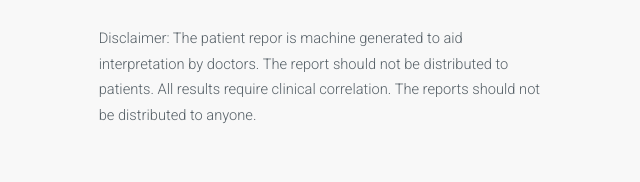
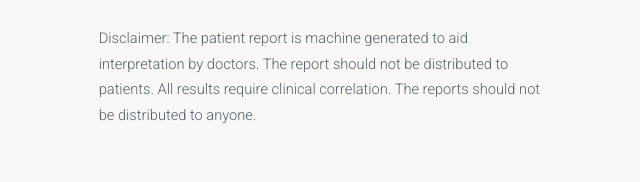
Before and after one commit to MLLabIISc/covid-swift, a plain HTML site: page right-sidebar.html in a window 1280 px wide. Shown: the part 1813-1995 px from the top of the page, 578-1218 px from the left. Drawn offline with Linux system fonts and the light colour scheme.

Commit message:
Update right-sidebar.html

```diff
--- a/right-sidebar.html
+++ b/right-sidebar.html
@@ -210,7 +210,7 @@
 							<p>Whatsapp No: +91 974-328-7599</p>
 							<p>Email: swift@niramai.com</p>
 							<p>Interested doctors and radiologits can contact us for more information.</p>
-							<p>Disclaimer: The patient repor is machine generated to aid interpretation by doctors. The report should not be distributed to patients. All results require clinical correlation. The reports should not be distributed to anyone.</p>
+							<p>Disclaimer: The patient report is machine generated to aid interpretation by doctors. The report should not be distributed to patients. All results require clinical correlation. The reports should not be distributed to anyone.</p>
 
 						</div>
 					</div>
```
